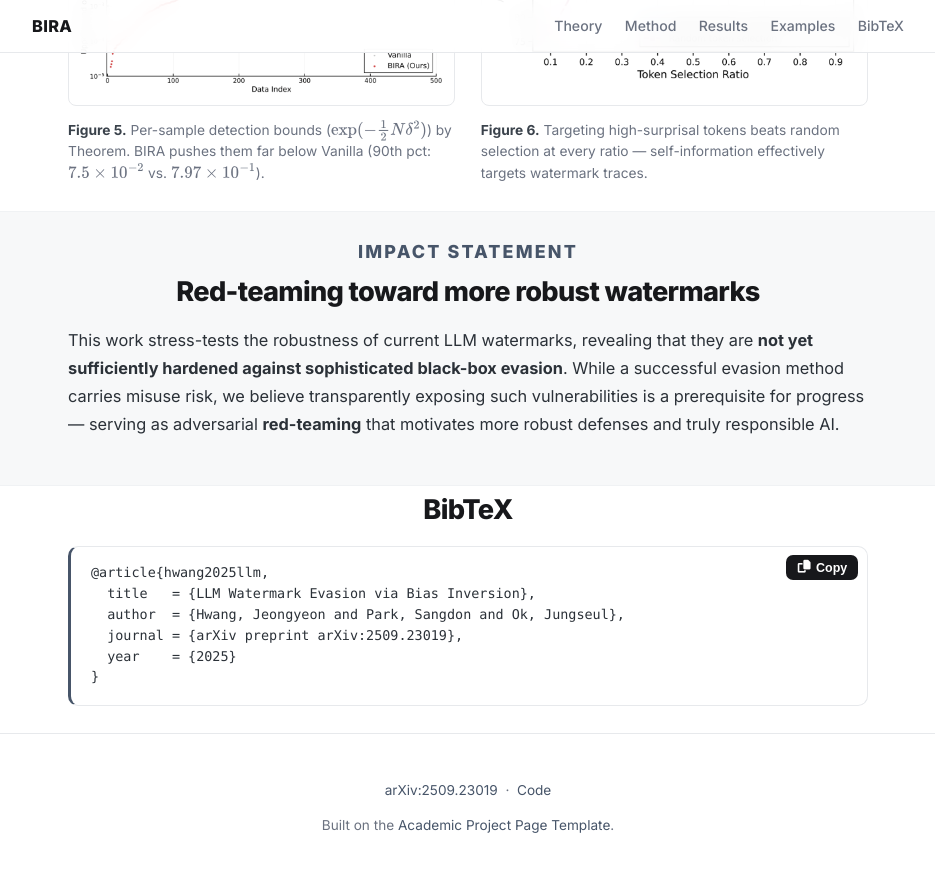
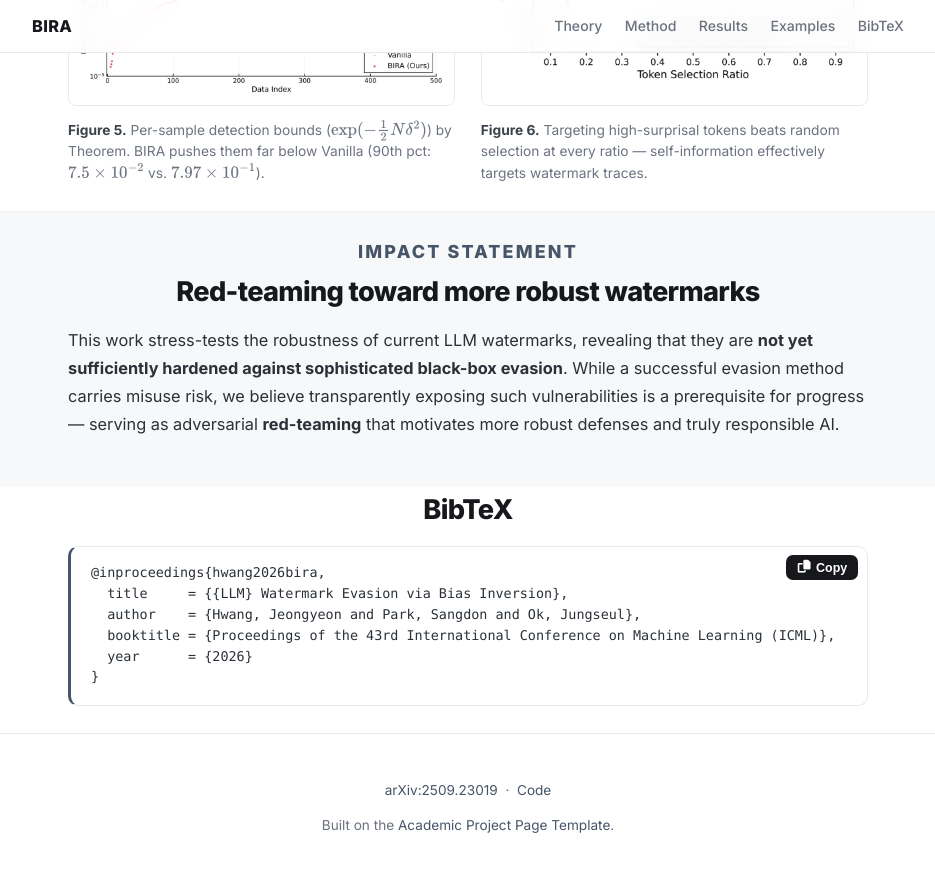
Before and after one commit to oppurity12/oppurity12.github.io, a Jekyll site: the page project_pages/bira/index.html, which Jekyll copies as it is, in a window 1280 px wide and 900 px high, scrolled down 4898 px. Shown: the top 872 px of the window, without its empty margins (172-1107 px from the left). Built offline with Jekyll 4.4.1, drawn with Linux system fonts in a browser that asks for light colours; a style sheet for code colours, icons or effects is not loaded.

Commit message:
update profile

```diff
--- a/project_pages/bira/index.html
+++ b/project_pages/bira/index.html
@@ -324,11 +324,11 @@
       <button class="copy-btn" onclick="copyBibtex(this)" aria-label="Copy BibTeX">
         <i class="fas fa-copy"></i> <span>Copy</span>
       </button>
-<pre class="bibtex" id="bibtex-code">@article{hwang2025llm,
-  title   = {LLM Watermark Evasion via Bias Inversion},
-  author  = {Hwang, Jeongyeon and Park, Sangdon and Ok, Jungseul},
-  journal = {arXiv preprint arXiv:2509.23019},
-  year    = {2025}
+<pre class="bibtex" id="bibtex-code">@inproceedings{hwang2026bira,
+  title     = {{LLM} Watermark Evasion via Bias Inversion},
+  author    = {Hwang, Jeongyeon and Park, Sangdon and Ok, Jungseul},
+  booktitle = {Proceedings of the 43rd International Conference on Machine Learning (ICML)},
+  year      = {2026}
 }</pre>
     </div>
   </div>
```
